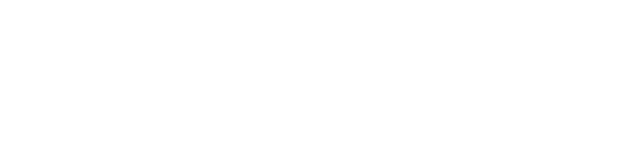
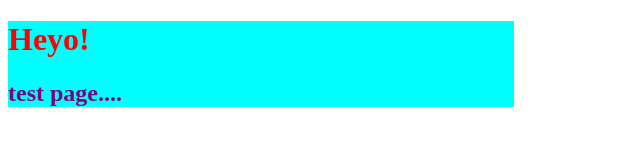
Before and after one commit to ZacharyDagnall/git-demo, a website: page demo-folder/practice.html in a window 1280 px wide. Shown: the whole page, without its empty margins (0-640 px from the left). Drawn offline with Linux system fonts and the light colour scheme.

Commit message:
add content to mock html file

```diff
--- a/demo-folder/practice.html
+++ b/demo-folder/practice.html
@@ -2,3 +2,9 @@
 <header>
     <script src="practice.js"></script>
 </header>
+<body>
+    <div style="background-color: cyan; width: 40%; height: 20%;">
+        <h1 style="color: red;">Heyo!</h1>
+        <h2 style="color: purple">test page....</h2>
+    </div>
+</body>
```
